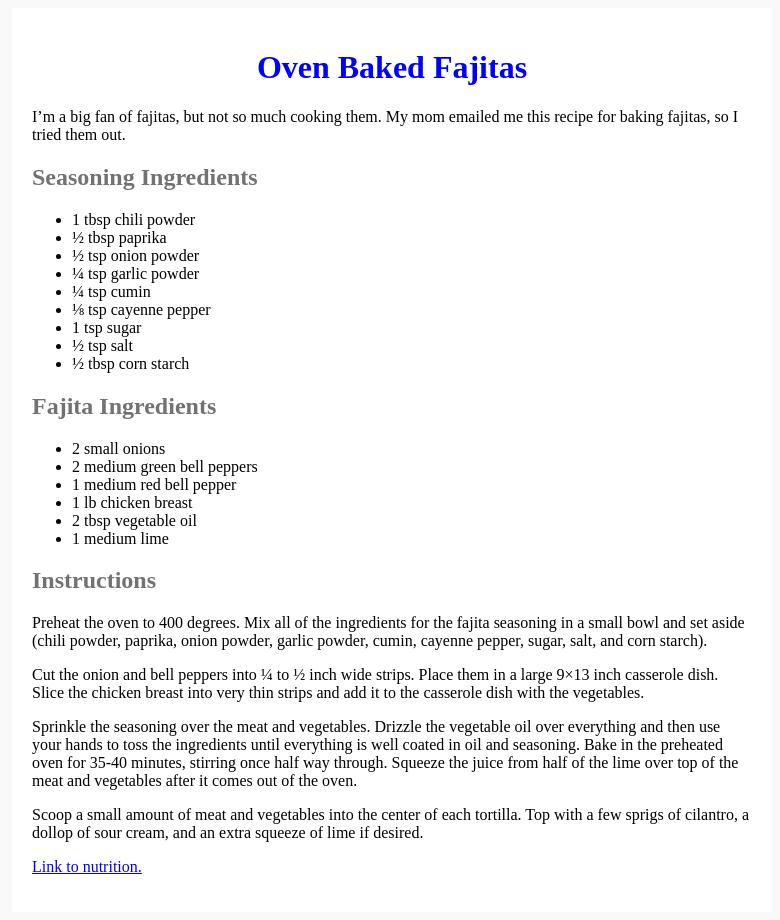
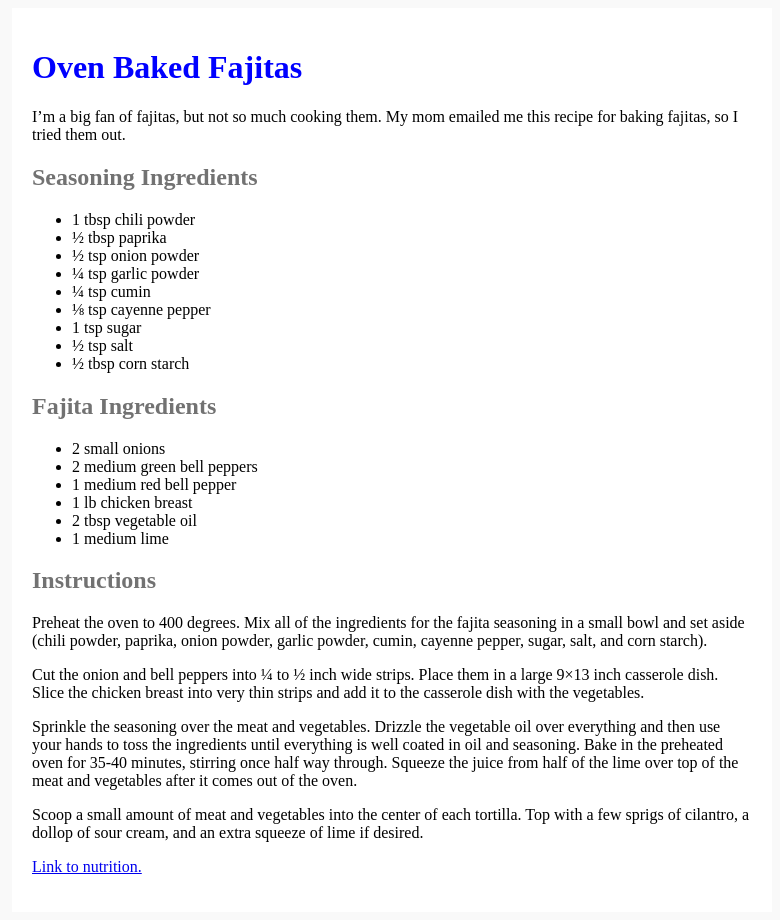
Before and after one commit to adamhammes/old-site, a Jekyll site: the page built from blog/_posts/2015-01-07-oven-baked-fajitas.md, in a window 1280 px wide. Shown: the whole page, without its empty margins (248-1028 px from the left). Built offline with Jekyll 4.4.1, drawn with Linux system fonts in a browser that asks for light colours.

Commit message:
Move blog titles to left

```diff
--- a/assets/css/main.css
+++ b/assets/css/main.css
@@ -30,7 +30,3 @@ h2 {
 .archive-link:hover {
     text-decoration: underline;
 }
-
-.entry h1 {
-    text-align: center;
-}
```
